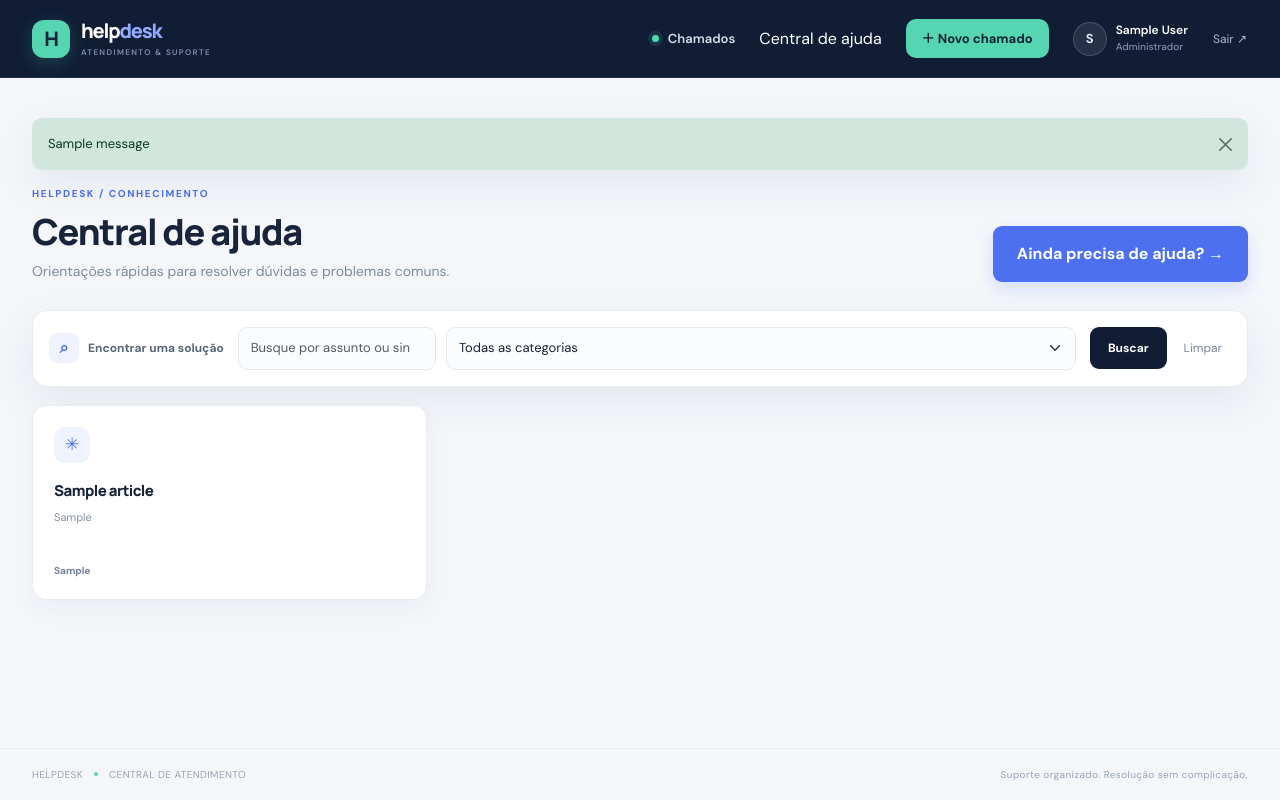
After one commit to weskerxvi/chamados-n1n2, a Django app: page /ajuda/ in a window 1280 px wide. The commit adds this page. Run offline with Django 5.2, Linux system fonts and the light colour scheme; a user stored in the database is signed in; tables that the repository leaves empty hold one stand-in row (values such as "Sample post"); one stand-in notice (Sample message) is shown.

Commit message:
feat(knowledge): add searchable help center

```diff
--- a/config/urls.py
+++ b/config/urls.py
@@ -20,5 +20,6 @@ from django.urls import include, path
 urlpatterns = [
     path('admin/', admin.site.urls),
     path("accounts/", include("django.contrib.auth.urls")),
+    path("ajuda/", include("knowledge.urls")),
     path("", include("tickets.urls")),
 ]
--- /dev/null
+++ b/knowledge/templates/knowledge/article_list.html
@@ -0,0 +1,50 @@
+{% extends "base.html" %}
+{% block title %}Central de ajuda | Helpdesk{% endblock %}
+
+{% block content %}
+<header class="page-heading">
+  <div>
+    <div class="eyebrow">Helpdesk <span aria-hidden="true">/</span> Conhecimento</div>
+    <h1>Central de ajuda</h1>
+    <p class="page-subtitle">Orientações rápidas para resolver dúvidas e problemas comuns.</p>
+  </div>
+  <a class="btn btn-primary px-4 py-3" href="{% url 'ticket_create' %}">Ainda precisa de ajuda? <span aria-hidden="true">→</span></a>
+</header>
+
+<form method="get" class="filter-panel">
+  <div class="filter-label"><span aria-hidden="true">⌕</span> Encontrar uma solução</div>
+  <div class="filter-fields">
+    <input class="form-control search-input" type="search" name="q" value="{{ search_query }}" placeholder="Busque por assunto ou sintoma" aria-label="Buscar artigos">
+    <select class="form-select" name="category" aria-label="Filtrar por categoria">
+      <option value="">Todas as categorias</option>
+      {% for category in categories %}<option value="{{ category }}" {% if category == selected_category %}selected{% endif %}>{{ category }}</option>{% endfor %}
+    </select>
+  </div>
+  <div class="filter-actions"><button class="btn btn-filter" type="submit">Buscar</button><a class="btn-clear" href="{% url 'knowledge_list' %}">Limpar</a></div>
+</form>
+
+{% if articles %}
+<section class="knowledge-grid">
+  {% for article in articles %}
+  <a class="knowledge-card" href="{% url 'knowledge_detail' article.pk %}">
+    <span class="knowledge-icon" aria-hidden="true">✳</span>
+    <h2>{{ article.title }}</h2>
+    <p>{{ article.symptoms|truncatewords:22 }}</p>
+    {% if article.category %}<span class="knowledge-category">{{ article.category }}</span>{% endif %}
+  </a>
+  {% endfor %}
+</section>
+{% else %}
+<section class="table-card"><div class="empty-state"><span class="empty-icon" aria-hidden="true">⌕</span><strong>Nenhum artigo encontrado</strong><span>Tente buscar por outro termo ou envie um chamado para nossa equipe.</span></div></section>
+{% endif %}
+
+{% if is_paginated %}
+<nav class="pagination-bar mt-3" aria-label="Paginação da central de ajuda">
+  <span>Página {{ page_obj.number }} de {{ page_obj.paginator.num_pages }}</span>
+  <div class="pagination-actions">
+    {% if page_obj.has_previous %}<a href="?q={{ search_query|urlencode }}&category={{ selected_category|urlencode }}&page={{ page_obj.previous_page_number }}">← Anterior</a>{% else %}<span class="disabled">← Anterior</span>{% endif %}
+    {% if page_obj.has_next %}<a href="?q={{ search_query|urlencode }}&category={{ selected_category|urlencode }}&page={{ page_obj.next_page_number }}">Próxima →</a>{% else %}<span class="disabled">Próxima →</span>{% endif %}
+  </div>
+</nav>
+{% endif %}
+{% endblock %}
--- /dev/null
+++ b/knowledge/urls.py
@@ -0,0 +1,8 @@
+from django.urls import path
+
+from .views import ArticleDetailView, ArticleListView
+
+urlpatterns = [
+    path("", ArticleListView.as_view(), name="knowledge_list"),
+    path("<int:pk>/", ArticleDetailView.as_view(), name="knowledge_detail"),
+]
--- a/knowledge/views.py
+++ b/knowledge/views.py
@@ -1,3 +1,44 @@
-from django.shortcuts import render
+from django.contrib.auth.mixins import LoginRequiredMixin
+from django.db.models import Q
+from django.views.generic import DetailView, ListView
 
-# Create your views here.
+from .models import Article
+
+
+class ArticleListView(LoginRequiredMixin, ListView):
+    model = Article
+    template_name = "knowledge/article_list.html"
+    context_object_name = "articles"
+    paginate_by = 9
+
+    def get_queryset(self):
+        articles = Article.objects.order_by("title")
+        query = self.request.GET.get("q", "").strip()[:100]
+        category = self.request.GET.get("category", "").strip()[:20]
+        if query:
+            articles = articles.filter(
+                Q(title__icontains=query)
+                | Q(symptoms__icontains=query)
+                | Q(solution__icontains=query)
+            )
+        if category:
+            articles = articles.filter(category=category)
+        return articles
+
+    def get_context_data(self, **kwargs):
+        context = super().get_context_data(**kwargs)
+        context["search_query"] = self.request.GET.get("q", "")[:100]
+        context["selected_category"] = self.request.GET.get("category", "")[:20]
+        context["categories"] = (
+            Article.objects.exclude(category="")
+            .order_by("category")
+            .values_list("category", flat=True)
+            .distinct()
+        )
+        return context
+
+
+class ArticleDetailView(LoginRequiredMixin, DetailView):
+    model = Article
+    template_name = "knowledge/article_detail.html"
+    context_object_name = "article"
--- a/templates/base.html
+++ b/templates/base.html
@@ -22,6 +22,7 @@
       {% if user.is_authenticated %}
       <div class="nav-actions">
         <a class="nav-link nav-current" href="{% url 'ticket_list' %}"><span class="nav-dot"></span> Chamados</a>
+        <a class="nav-link nav-help" href="{% url 'knowledge_list' %}">Central de ajuda</a>
         <a class="btn btn-new" href="{% url 'ticket_create' %}"><span aria-hidden="true">＋</span> Novo chamado</a>
         <span class="user-chip"><span class="user-avatar">{{ user.username|slice:":1"|upper }}</span><span class="user-name">{{ user.get_full_name|default:user.username }}<small>{{ current_role.label }}</small></span></span>
         <form method="post" action="{% url 'logout' %}" class="m-0">
```
Also changed, not shown: knowledge/admin.py (+8 -1 lines), knowledge/templates/knowledge/article_detail.html (added, +25 -0 lines).
